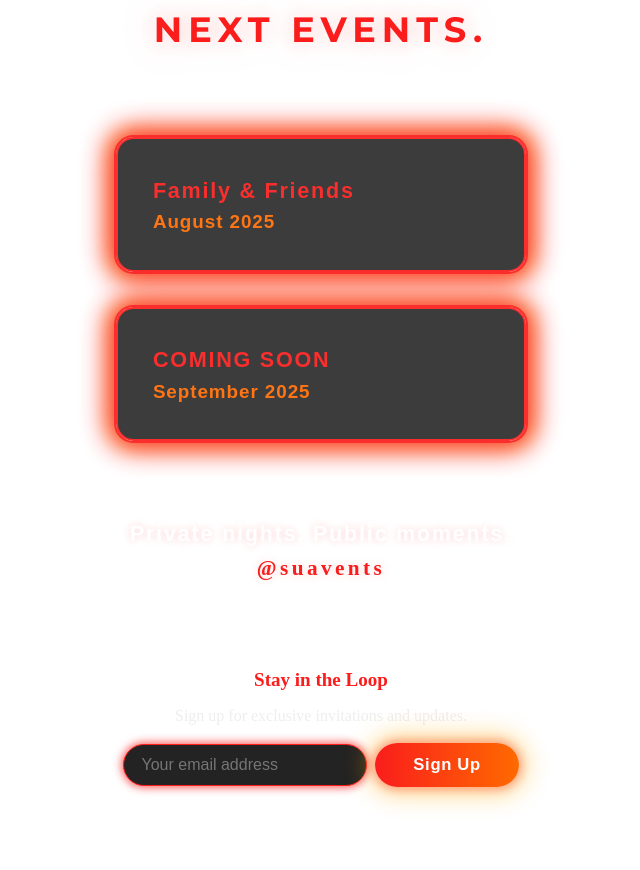
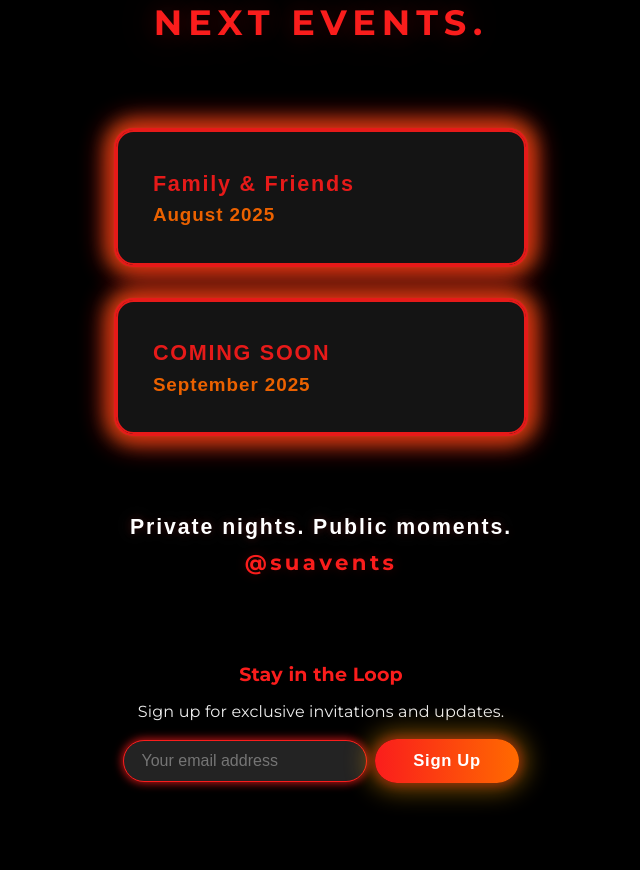
Before and after one commit to Suavents/suavents.de, a plain HTML site: page index.html in a window 1280 px wide. Shown: the part 1460-2330 px from the top of the page, without its empty margins (319-959 px from the left). Drawn offline with Linux system fonts and the light colour scheme; a web font is replaced by a local one.

Commit message:
Update styles.css

```diff
--- a/styles.css
+++ b/styles.css
@@ -16,6 +16,18 @@
     --neon-border: 0 0 0 2px #fa1d1c, 0 0 28px 8px #fa1d1cff, 0 0 18px 8px #ffab00a8, 0 0 2px 2px #fff4;
     --neon-border-open: 0 0 0 3px #ff6a00, 0 0 38px 15px #fa1d1cff, 0 0 38px 18px #ffab00bb, 0 0 8px 6px #fff5;
     --neon-glow-meta: 0 0 2.5px #fa1d1c55, 0 0 6px #ff6a0022;
+}
+
+body, html {
+    background: var(--bg-dark) !important;
+    color: var(--text-light);
+    min-height: 100vh;
+    width: 100vw;
+    overflow-x: hidden;
+    margin: 0;
+    padding: 0;
+    font-family: 'Montserrat', Arial, sans-serif;
+    letter-spacing: 0.01em;
 }
 
 /* --- LOGO-BG Wasserzeichen --- */
@@ -42,7 +54,7 @@
     width: 100vw;
     height: 360px;
     pointer-events: none;
-    z-index: 1;
+    z-index: -1;
     display: flex;
     justify-content: center;
     align-items: flex-start;
@@ -100,7 +112,6 @@
     display: flex;
     flex-direction: column;
     align-items: center;
-    z-index: 2;
     position: relative;
 }
 .main-title {
@@ -223,18 +234,6 @@
     z-index: 5;
     position: relative;
 }
-.hero,
-.main-title,
-.subtitle,
-.berlin-tag,
-.about-us,
-.event-teaser,
-.instagram-clean,
-.signup,
-footer {
-    z-index: 10;
-    position: relative;
-}
 .about-us {
   max-width: 900px;
   margin: 4.3em auto 2.9em auto;
@@ -324,7 +323,6 @@ footer {
     line-height: 1.08;
     background: none;
     opacity: 1;
-    z-index: 10;
     position: relative;
 }
 
@@ -336,16 +334,14 @@ footer {
     margin-bottom: 1.7em;
 }
 
-.accordion,
-.impressum-content {
+.accordion {
     max-width: 410px;
     width: 100%;
     margin-left: auto;
     margin-right: auto;
 }
 @media (max-width: 700px) {
-    .accordion,
-    .impressum-content {
+    .accordion {
         max-width: 97vw;
     }
     .accordion-item {
@@ -360,9 +356,8 @@ footer {
     border: 2px solid #fa1d1c;
     padding: 0;
     overflow: visible;
-    margin-bottom: 2.2em; /* Lücke zwischen den Event-Boxen */
+    margin-bottom: 2.2em;
     position: relative;
-    z-index: 3;
     opacity: 0.92;
     transition: box-shadow 0.38s cubic-bezier(.65,.05,.36,1), filter 0.18s, background 0.22s, transform 0.22s, opacity 0.15s, border 0.25s;
     outline: none;
@@ -374,7 +369,6 @@ footer {
     margin-bottom: 0;
 }
 .accordion-item.open {
-    z-index: 4;
     opacity: 1;
     box-shadow: var(--neon-border-open);
     border: 3px solid #ff6a00;
@@ -388,7 +382,6 @@ footer {
 .cta, .guestlist-btn, .guestlist-form button {
     font-family: 'Grotesk', Arial, sans-serif;
     letter-spacing: 0.04em;
-    z-index: 15;
     position: relative;
 }
 .accordion-header {
@@ -445,7 +438,6 @@ footer {
     gap: 0.6em;
     margin: 1.7em auto 2.3em auto;
     align-items: center;
-    z-index: 16;
     position: relative;
     max-width: 410px;
 }
@@ -482,7 +474,6 @@ footer {
     box-shadow: 0 0 13px 6px #fa1d1c40, 0 0 22px 9px #ffab0030;
     transition: background 0.22s, color 0.22s, box-shadow 0.22s, filter 0.18s;
     text-align: center;
-    z-index: 17;
     position: relative;
 }
 .cta-notify,
@@ -602,7 +593,6 @@ footer {
     background: none;
     padding: 0;
     position: relative;
-    z-index: 10;
 }
 .insta-clean-content {
     display: flex;
@@ -655,7 +645,6 @@ footer {
     max-width: 410px;
     box-shadow: none;
     position: relative;
-    z-index: 10;
 }
 .signup h2 {
     color: var(--accent);
@@ -744,7 +733,6 @@ footer {
     margin-top: auto;
     box-shadow: 0 0 12px #fa1d1c08;
     position: relative;
-    z-index: 10;
     width: 100vw;
     min-width: 100vw;
     overflow-x: hidden;
```
